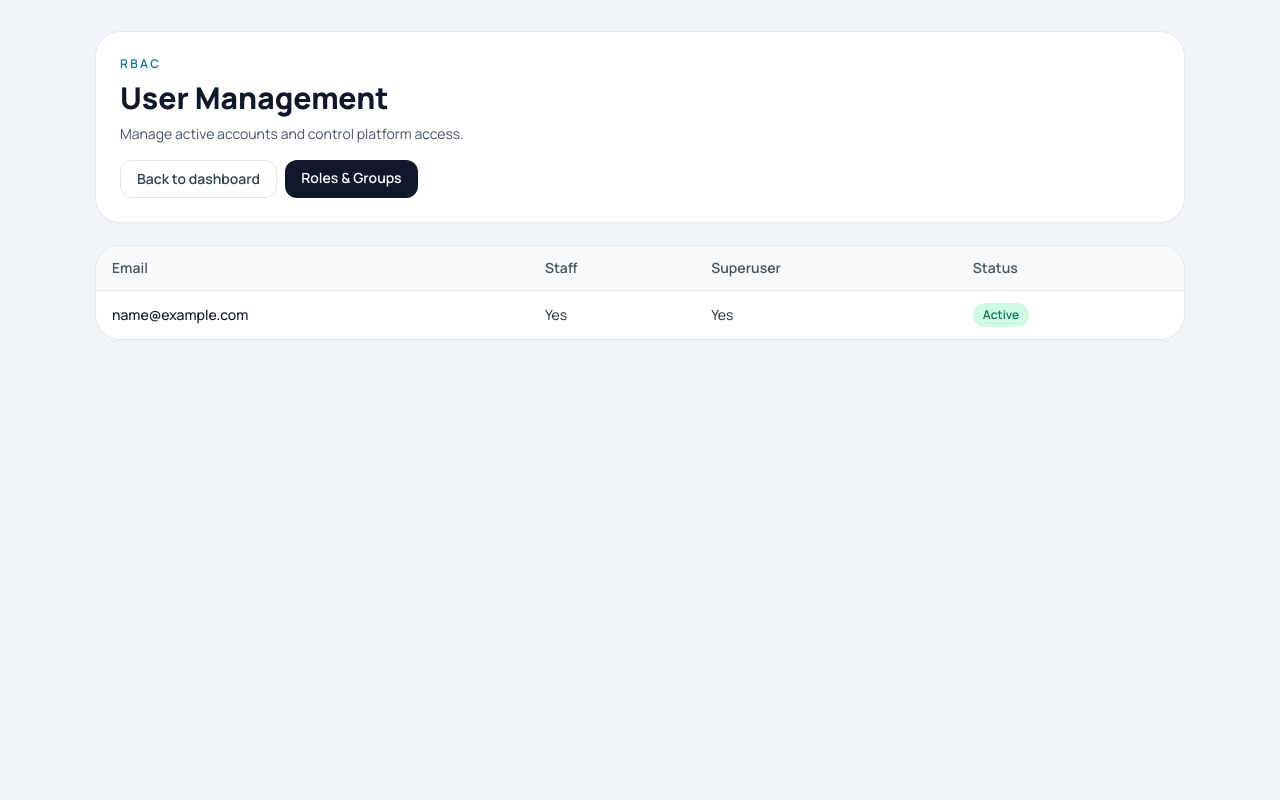
After one commit to FelipeArruda/otserver-tibia-site, a Django app: page /accounts/users/ in a window 1280 px wide. The commit adds this page. Run offline with Django 5.2, Linux system fonts and the light colour scheme; the visitor is signed in with stand-in values (Sample User, id 1); data comes from the database, SQL or seed files in the repository; some libraries are stand-ins or nearby versions.

Commit message:
feat(rbac): add permission-based config foundation with users and roles screens

```diff
--- a/accounts/urls.py
+++ b/accounts/urls.py
@@ -8,7 +8,9 @@ from accounts.views import (
     ForgotPasswordConfirmView,
     ForgotPasswordDoneView,
     ForgotPasswordView,
+    RoleManagementView,
     SignUpView,
+    UserManagementView,
 )
 
 app_name = "accounts"
@@ -34,4 +36,6 @@ urlpatterns = [
         name="password_reset_complete",
     ),
     path("home/", AccountHomeView.as_view(), name="home"),
+    path("users/", UserManagementView.as_view(), name="users"),
+    path("roles/", RoleManagementView.as_view(), name="roles"),
 ]
--- a/accounts/views.py
+++ b/accounts/views.py
@@ -1,5 +1,6 @@
 from django.contrib.auth import logout
-from django.contrib.auth.mixins import LoginRequiredMixin
+from django.contrib.auth.mixins import LoginRequiredMixin, PermissionRequiredMixin
+from django.contrib.auth.models import Group
 from django.contrib.auth.views import (
     LoginView,
     PasswordResetCompleteView,
@@ -15,6 +16,7 @@ from django.views import View
 from django.views.generic import CreateView, TemplateView
 
 from accounts.forms import EmailAuthenticationForm, ForgotPasswordForm, SignUpForm
+from accounts.models import User
 
 
 class AccountHomeView(LoginRequiredMixin, TemplateView):
@@ -25,39 +27,39 @@ class AccountHomeView(LoginRequiredMixin, TemplateView):
             "key": "overview",
             "label": _("Overview"),
             "href": "#",
-            "icon": "🏠",
+            "icon": "home",
         },
         {
             "key": "realm_status",
             "label": _("Realm Status"),
             "href": "#",
-            "icon": "🌐",
+            "icon": "globe",
         },
         {
             "key": "characters",
             "label": _("Characters"),
             "href": "#",
-            "icon": "🛡️",
+            "icon": "shield",
         },
         {
             "key": "users",
             "label": _("User Management"),
-            "href": "#",
-            "icon": "👥",
+            "href": reverse_lazy("accounts:users"),
+            "icon": "users",
             "required_perms": ["accounts.view_user"],
         },
         {
             "key": "groups",
             "label": _("Roles & Groups"),
-            "href": "#",
-            "icon": "🔐",
+            "href": reverse_lazy("accounts:roles"),
+            "icon": "lock",
             "required_perms": ["auth.view_group"],
         },
         {
             "key": "audit",
             "label": _("Audit Logs"),
             "href": "#",
-            "icon": "📜",
+            "icon": "list",
             "staff_only": True,
         },
     ]
@@ -137,3 +139,27 @@ class ForgotPasswordConfirmView(PasswordResetConfirmView):
 
 class ForgotPasswordCompleteView(PasswordResetCompleteView):
     template_name = "registration/password_reset_complete.html"
+
+
+class UserManagementView(LoginRequiredMixin, PermissionRequiredMixin, TemplateView):
+    template_name = "accounts/users.html"
+    permission_required = "accounts.view_user"
+    raise_exception = True
+
+    def get_context_data(self, **kwargs: object) -> dict[str, object]:
+        context = super().get_context_data(**kwargs)
+        context["users"] = User.objects.order_by("email")
+        return context
+
+
+class RoleManagementView(LoginRequiredMixin, PermissionRequiredMixin, TemplateView):
+    template_name = "accounts/roles.html"
+    permission_required = "auth.view_group"
+    raise_exception = True
+
+    def get_context_data(self, **kwargs: object) -> dict[str, object]:
+        context = super().get_context_data(**kwargs)
+        context["roles"] = Group.objects.prefetch_related("permissions").order_by(
+            "name"
+        )
+        return context
--- /dev/null
+++ b/templates/accounts/users.html
@@ -0,0 +1,72 @@
+{% load i18n %}
+<!doctype html>
+<html lang="{{ LANGUAGE_CODE }}">
+<head>
+  <meta charset="utf-8">
+  <meta name="viewport" content="width=device-width, initial-scale=1">
+  <title>{% trans "User Management" %} | {% trans "OTServ Control Panel" %}</title>
+  <script src="https://cdn.tailwindcss.com"></script>
+  <link rel="preconnect" href="https://fonts.googleapis.com">
+  <link rel="preconnect" href="https://fonts.gstatic.com" crossorigin>
+  <link href="https://fonts.googleapis.com/css2?family=Manrope:wght@400;500;600;700;800&display=swap" rel="stylesheet">
+  <script>
+    tailwind.config = {
+      theme: {
+        extend: {
+          fontFamily: {
+            sans: ["Manrope", "Segoe UI", "sans-serif"],
+          }
+        }
+      }
+    }
+  </script>
+</head>
+<body class="min-h-screen bg-slate-100 font-sans text-slate-800">
+  <main class="mx-auto max-w-6xl px-4 py-8 sm:px-6 lg:px-8">
+    <header class="rounded-3xl bg-white p-6 shadow-sm ring-1 ring-slate-200">
+      <p class="text-xs font-semibold uppercase tracking-[0.2em] text-cyan-700">RBAC</p>
+      <h1 class="mt-2 text-3xl font-extrabold text-slate-900">{% trans "User Management" %}</h1>
+      <p class="mt-2 text-sm text-slate-600">{% trans "Manage active accounts and control platform access." %}</p>
+      <div class="mt-4 flex gap-2">
+        <a href="{% url 'accounts:home' %}" class="rounded-xl border border-slate-200 bg-white px-4 py-2 text-sm font-semibold text-slate-700 hover:bg-slate-50">{% trans "Back to dashboard" %}</a>
+        <a href="{% url 'accounts:roles' %}" class="rounded-xl bg-slate-900 px-4 py-2 text-sm font-semibold text-white hover:bg-slate-800">{% trans "Roles & Groups" %}</a>
+      </div>
+    </header>
+
+    <section class="mt-6 overflow-hidden rounded-3xl bg-white shadow-sm ring-1 ring-slate-200">
+      <div class="overflow-x-auto">
+        <table class="min-w-full divide-y divide-slate-200 text-sm">
+          <thead class="bg-slate-50">
+            <tr>
+              <th class="px-4 py-3 text-left font-semibold text-slate-600">{% trans "Email" %}</th>
+              <th class="px-4 py-3 text-left font-semibold text-slate-600">{% trans "Staff" %}</th>
+              <th class="px-4 py-3 text-left font-semibold text-slate-600">{% trans "Superuser" %}</th>
+              <th class="px-4 py-3 text-left font-semibold text-slate-600">{% trans "Status" %}</th>
+            </tr>
+          </thead>
+          <tbody class="divide-y divide-slate-100">
+            {% for account in users %}
+              <tr>
+                <td class="px-4 py-3 font-medium text-slate-900">{{ account.email }}</td>
+                <td class="px-4 py-3">{% if account.is_staff %}{% trans "Yes" %}{% else %}{% trans "No" %}{% endif %}</td>
+                <td class="px-4 py-3">{% if account.is_superuser %}{% trans "Yes" %}{% else %}{% trans "No" %}{% endif %}</td>
+                <td class="px-4 py-3">
+                  {% if account.is_active %}
+                    <span class="inline-flex rounded-full bg-emerald-100 px-2.5 py-1 text-xs font-semibold text-emerald-700">{% trans "Active" %}</span>
+                  {% else %}
+                    <span class="inline-flex rounded-full bg-rose-100 px-2.5 py-1 text-xs font-semibold text-rose-700">{% trans "Inactive" %}</span>
+                  {% endif %}
+                </td>
+              </tr>
+            {% empty %}
+              <tr>
+                <td colspan="4" class="px-4 py-6 text-center text-slate-500">{% trans "No users found." %}</td>
+              </tr>
+            {% endfor %}
+          </tbody>
+        </table>
+      </div>
+    </section>
+  </main>
+</body>
+</html>
```
Also changed, not shown: tasks_2.md (added, +108 -0 lines), templates/accounts/home.html (+15 -1 lines), templates/accounts/roles.html (added, +60 -0 lines), tests/test_accounts_auth.py (+45 -1 lines), accounts/migrations/0002_seed_default_roles.py (added), locale/pt_BR/LC_MESSAGES/django.po, 1 other file.
